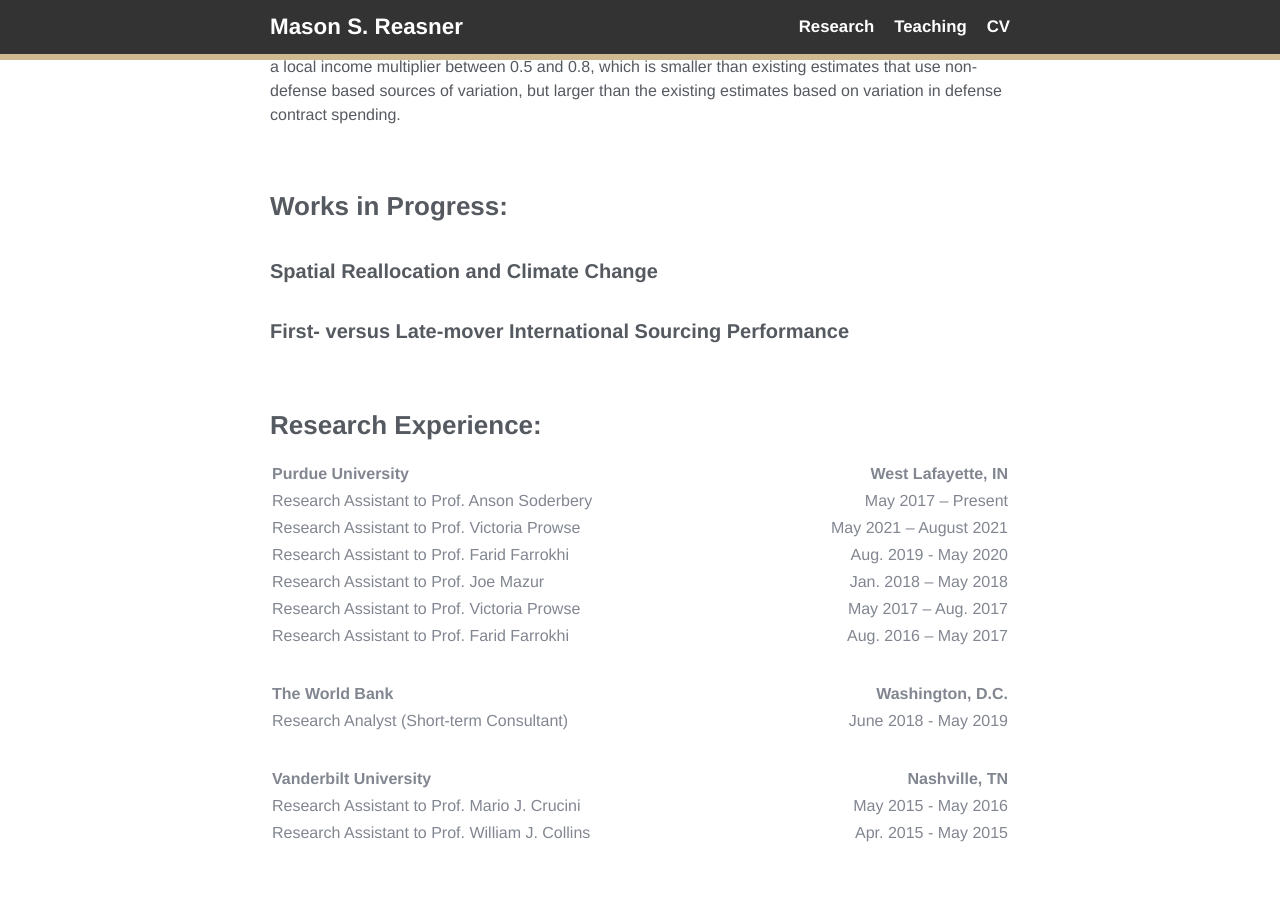
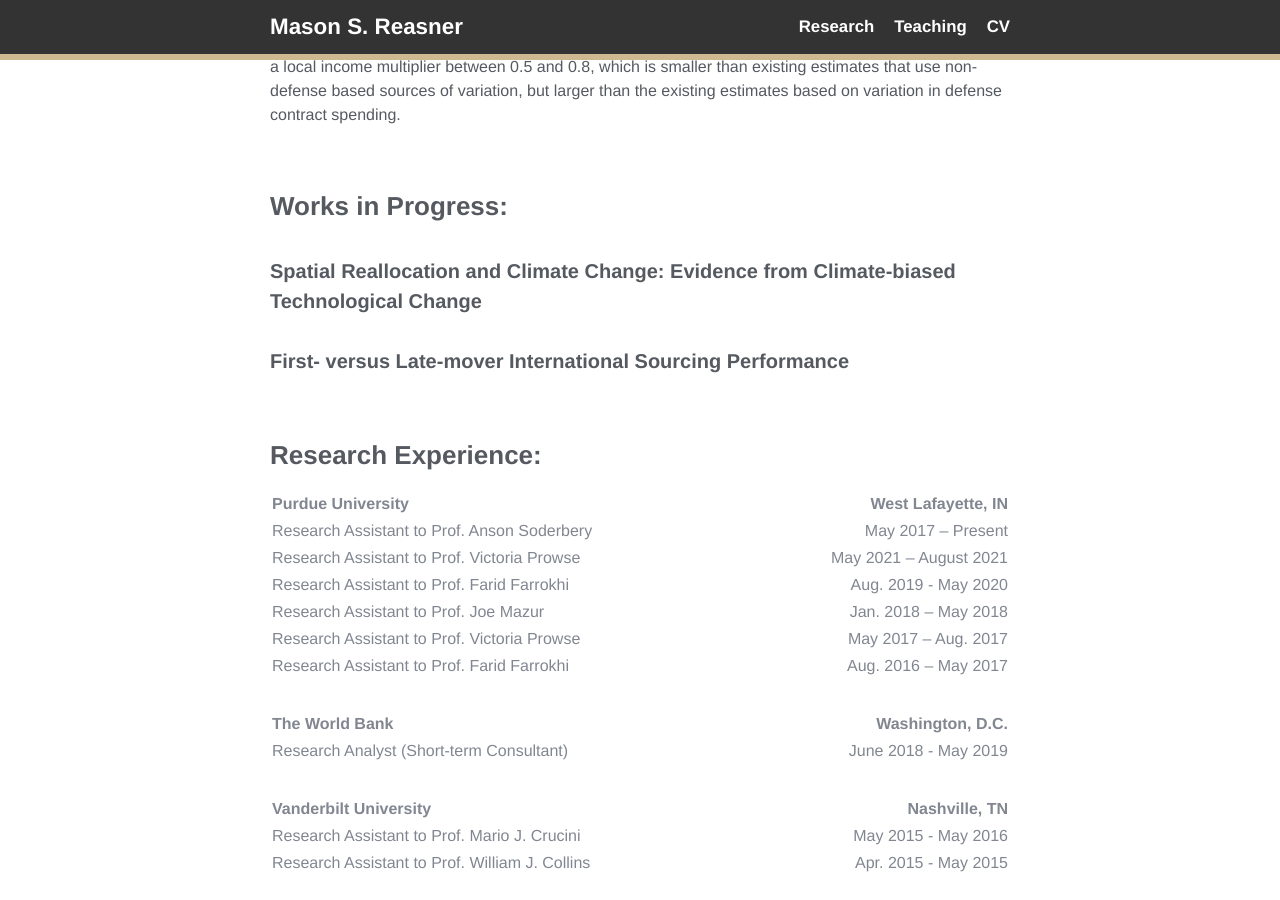
Before and after one commit to reasner/reasner.github.io, a Jekyll site: the page built from research.md, in a window 1280 px wide and 900 px high, scrolled down 1289 px. Built offline with Jekyll 4.4.1, drawn with Linux system fonts in a browser that asks for light colours.

```diff
--- a/research.md
+++ b/research.md
@@ -9,24 +9,27 @@ permalink: /research/
 ### Working Papers:
 
 #### Identifying Agglomeration and Congestion Spillovers: Evidence from Base Realignment and Closure
+
 	[Current Version](../assets/docs/reasner_jmp.pdf)
 
 I quantify agglomeration and congestion spillovers using variation from a natural experiment by instrumenting for changes in local employment with proposed changes to civilian employment at military installations through the Base Realignment and Closure (BRAC) process. I find an agglomeration spillover elasticity consistent with the existing literature. However, my estimate of the congestion spillover elasticity is smaller in magnitude than common parameterizations of quantitative economic geography models. All else equal, with a weaker congestion spillover elasticity, more of the distribution of economic activity across space is due to natural advantages and disadvantages. This result implies that the gains from implementing the optimal spatial policy are smaller.
 
 #### International Sourcing and Firm Learning: Evidence from Serbian Firms
+
 	with Shawn W. Tan (World Bank)
 	World Bank Policy Research Working Paper: [WPS9790](https://documents.worldbank.org/en/publication/documents-reports/documentdetail/903471633369980079/international-sourcing-and-firm-learning-evidence-from-serbian-firms)
 
 We quantify the impact of neighboring firms' importing experience on the decision to start sourcing inputs from new markets using merged customs and administrative data from Serbian firms. We find that firms are more likely to start importing from a new market if neighboring firms in the same industry and location have experience importing from that market and if those firms are increasing their imports over time. Further, our results support a distinction between imports and exports for the decision to enter foreign markets; unlike exports, import sourcing choices are not independent across countries. We find that imports across origins are substitutes, not complements. We also investigate origin-country and firm heterogeneity. Our results indicate that the impact of neighboring firms' importing experience is greater for source countries in the European Union market and for firms that are high productivity, foreign owned, and previous importers. Together, these findings suggest that a firm's spatial connections are an important contributor to its access to global markets as sources for inputs.
 
 #### Local Fiscal Multipliers and Defense Spending
+
 	[Current Version](../assets/docs/multipliers.pdf)
 
 I estimate county-level fiscal multipliers using shocks to military employment to instrument for local defense spending. Aggregate shocks to military employment are subject to the Base Realignment and Closure process, which is designed to isolate the recommendations of the Department of Defense from political influences. By exploiting variation in military employment, I address the endogeneity of government spending when using changes in defense spending to estimate fiscal multipliers. In addition, this method addresses the attenuation bias due to geographic measurement error that results from using data on military contracts alone with small geographic units. This extends the common method for estimating state- and national-level fiscal multipliers to more local geographic units. My estimates imply a local income multiplier between 0.5 and 0.8, which is smaller than existing estimates that use non-defense based sources of variation, but larger than the existing estimates based on variation in defense contract spending.
 
 ### Works in Progress:
 
-#### Spatial Reallocation and Climate Change
+#### Spatial Reallocation and Climate Change: Evidence from Climate-biased Technological Change
 
 #### First- versus Late-mover International Sourcing Performance
 
```
